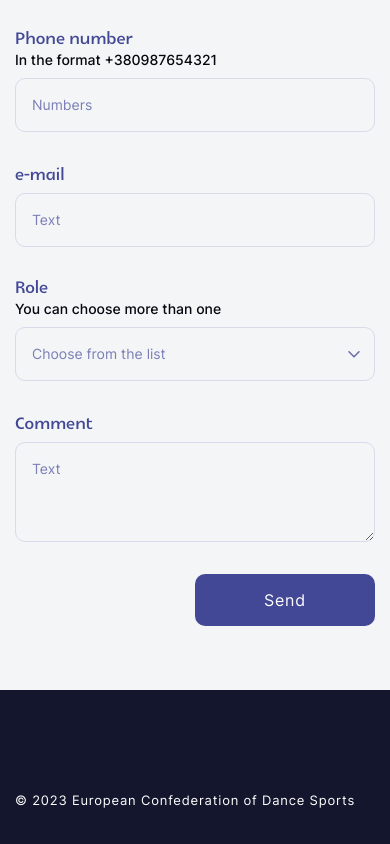
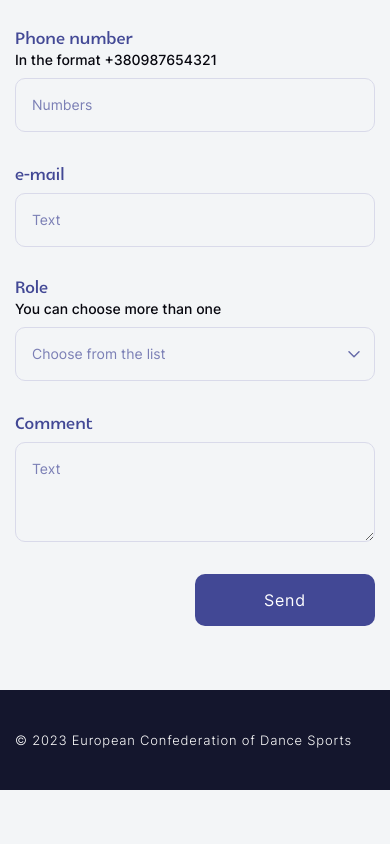
Before and after one commit to Guntyk/euro-dance-confederation-landing, a React (Create React App) app: page / in a window 390 px wide. Shown: the part 3320-4164 px from the top of the page. After the commit the page ends 4110 px from the top, so only its background shows below. Built offline with nearby package versions, Linux system fonts and the light colour scheme.

Commit message:
Footer Full 768px Adaptation

```diff
--- a/src/components/Footer/Footer.css
+++ b/src/components/Footer/Footer.css
@@ -1,6 +1,6 @@
 .footer {
-  padding: 6.25em 0;
   background: var(--dark-blue);
+  font-weight: 300;
 }
 
 .rights {
@@ -10,8 +10,11 @@
   letter-spacing: 0.05rem;
 }
 
-@media (max-width: 425px) {
+@media (max-width: 768px) {
+  .footer {
+    padding: 2.5em 0;
+  }
   .rights {
-    font-size: 0.8125rem;
+    font-size: 0.8125em;
   }
 }
--- a/src/components/Footer/Footer.jsx
+++ b/src/components/Footer/Footer.jsx
@@ -2,7 +2,7 @@ import "./Footer.css";
 
 export default function Footer() {
   return (
-    <footer className="footer">
+    <footer className="section footer">
       <div className="container">
         <span className="rights">
           © 2023 European Confederation of Dance Sports
```
